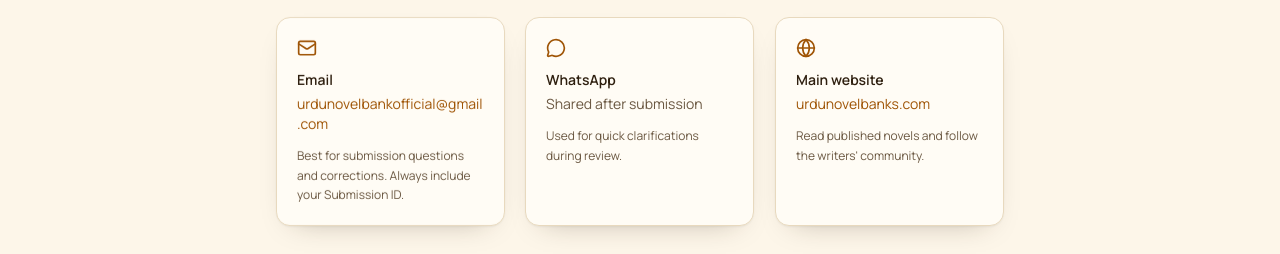
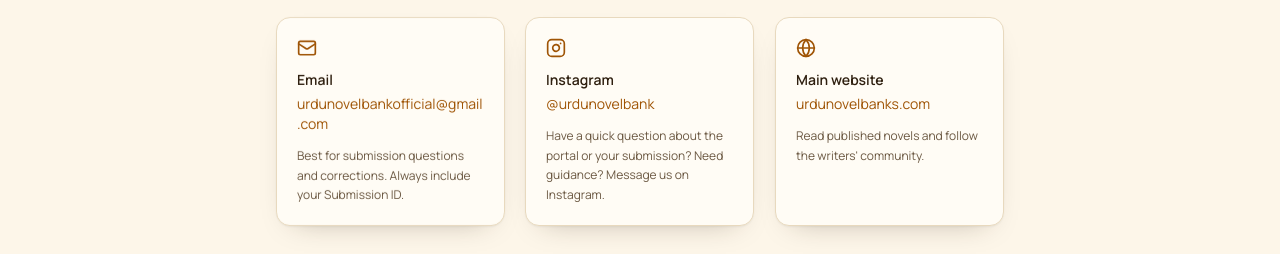
Before and after one commit to theusmandev/writers_portal_UNB, a React (Vite) app: page /contact in a window 1280 px wide. Shown: the part 446-700 px from the top of the page. Built offline with nearby package versions, Linux system fonts and the light colour scheme; no server answers; the database is empty; a web font is replaced by a local one.

Commit message:
feat: replace WhatsApp contact card with Instagram on the Contact page

```diff
--- a/src/data/content.ts
+++ b/src/data/content.ts
@@ -12,7 +12,7 @@
   portalName: "Writer & Publication Portal",
   nameUrdu: "اردو ناول بینک",
   tagline: "A structured, transparent home for Urdu novels and the writers behind them.",
-  taglineUrdu: "اردو ناولوں اور ان کے لکھنے والوں کے لیے ایک منظم اور شفاف پلیٹ فارم۔",
+  taglineUrdu: "اردو ناولز اور ان کے لکھنے والوں کے لیے ایک منظم اور شفاف پلیٹ فارم۔",
   mainSite: "https://www.urdunovelbanks.com",
   email: "urdunovelbankofficial@gmail.com",
   reviewWindow: "7–21 days",
--- a/src/routes/contact.tsx
+++ b/src/routes/contact.tsx
@@ -1,5 +1,5 @@
 import { Link } from "react-router-dom";
-import { Mail, MessageCircle, Globe } from "lucide-react";
+import { Mail, Instagram, Globe } from "lucide-react";
 import { PageHero } from "@/components/portal/PageHero";
 import { site } from "@/data/content";
 import { FadeIn } from "@/components/portal/FadeIn";
@@ -15,10 +15,11 @@
     note: "Best for submission questions and corrections. Always include your Submission ID.",
   },
   {
-    icon: MessageCircle,
-    label: "WhatsApp",
-    value: "Shared after submission",
-    note: "Used for quick clarifications during review.",
+    icon: Instagram,
+    label: "Instagram",
+    value: "@urdunovelbank",
+    href: "https://www.instagram.com/urdunovelbank/",
+    note: "Have a quick question about the portal or your submission? Need guidance? Message us on Instagram.",
   },
   {
     icon: Globe,
@@ -45,7 +46,12 @@
               <c.icon className="size-5 text-primary" />
               <p className="mt-3 text-sm font-semibold">{c.label}</p>
               {c.href ? (
-                <a href={c.href} className="mt-1 block text-sm break-words text-primary underline-offset-4 hover:underline">
+                <a
+                  href={c.href}
+                  target={c.href.startsWith("http") ? "_blank" : undefined}
+                  rel={c.href.startsWith("http") ? "noopener noreferrer" : undefined}
+                  className="mt-1 block text-sm break-words text-primary underline-offset-4 hover:underline"
+                >
                   {c.value}
                 </a>
               ) : (
```
